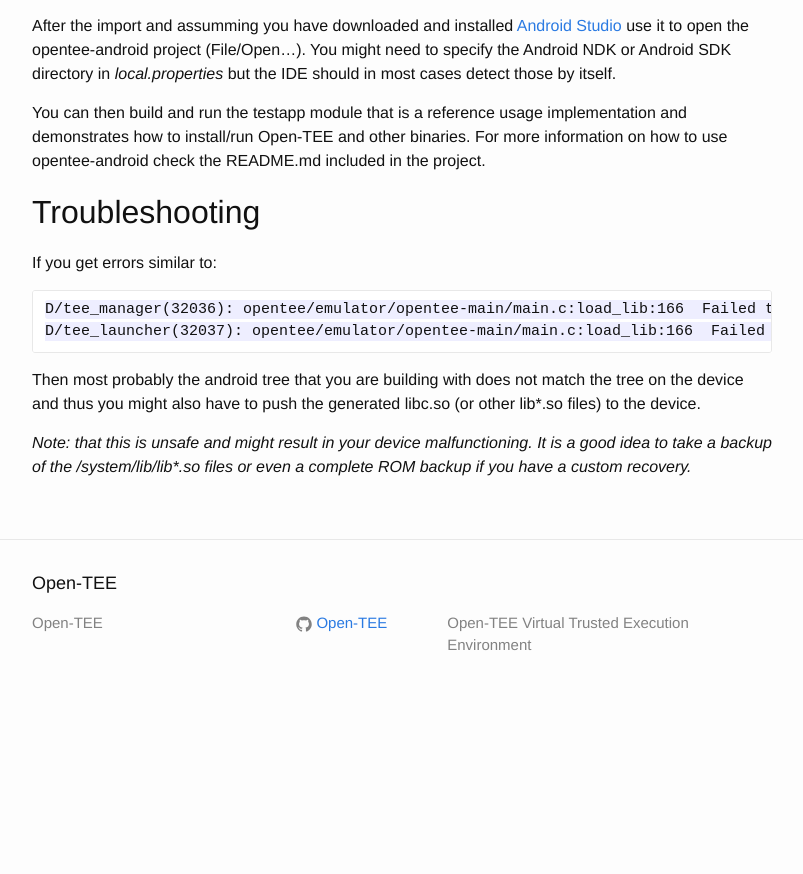
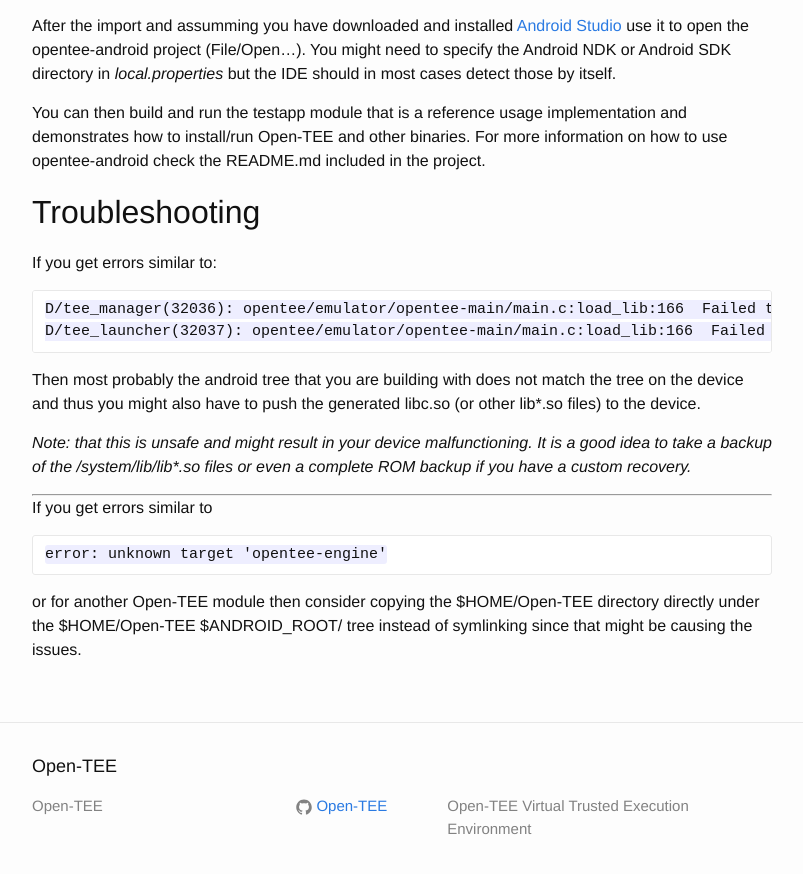
Before and after one commit to Open-TEE/Open-Tee.github.io, a Jekyll site: the page built from androidbuild.md, in a window 1280 px wide and 900 px high, scrolled down 2126 px. Shown: the top 874 px of the window, without its empty margins (238-1041 px from the left). Built offline with Jekyll 4.4.1, drawn with Linux system fonts in a browser that asks for light colours; before the commit the page ends 2843 px from its top, so only the background shows below that.

Commit message:
update android instructions with troubleshooting case where symlinking the Open-TEE/ dir doesn't work properly

```diff
--- a/androidbuild.md
+++ b/androidbuild.md
@@ -104,3 +104,11 @@ Then most probably the android tree that you are building with does not match th
 
 _Note: that this is unsafe and might result in your device malfunctioning. It is a good idea to take a backup of the
 /system/lib/lib\*.so files or even a complete ROM backup if you have a custom recovery._
+
+-------------------------
+
+If you get errors similar to
+
+    error: unknown target 'opentee-engine'
+
+or for another Open-TEE module then consider copying the $HOME/Open-TEE directory directly under the $HOME/Open-TEE $ANDROID_ROOT/ tree instead of symlinking since that might be causing the issues.
```
